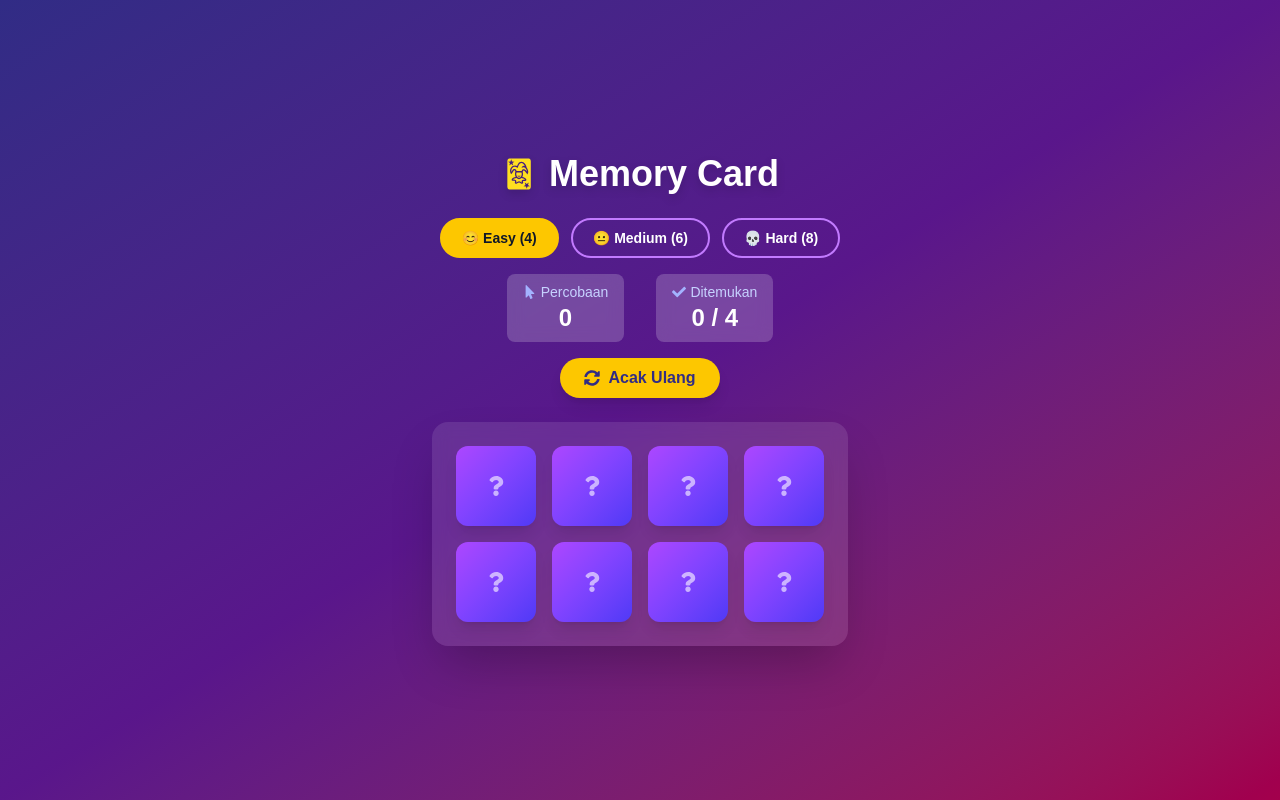
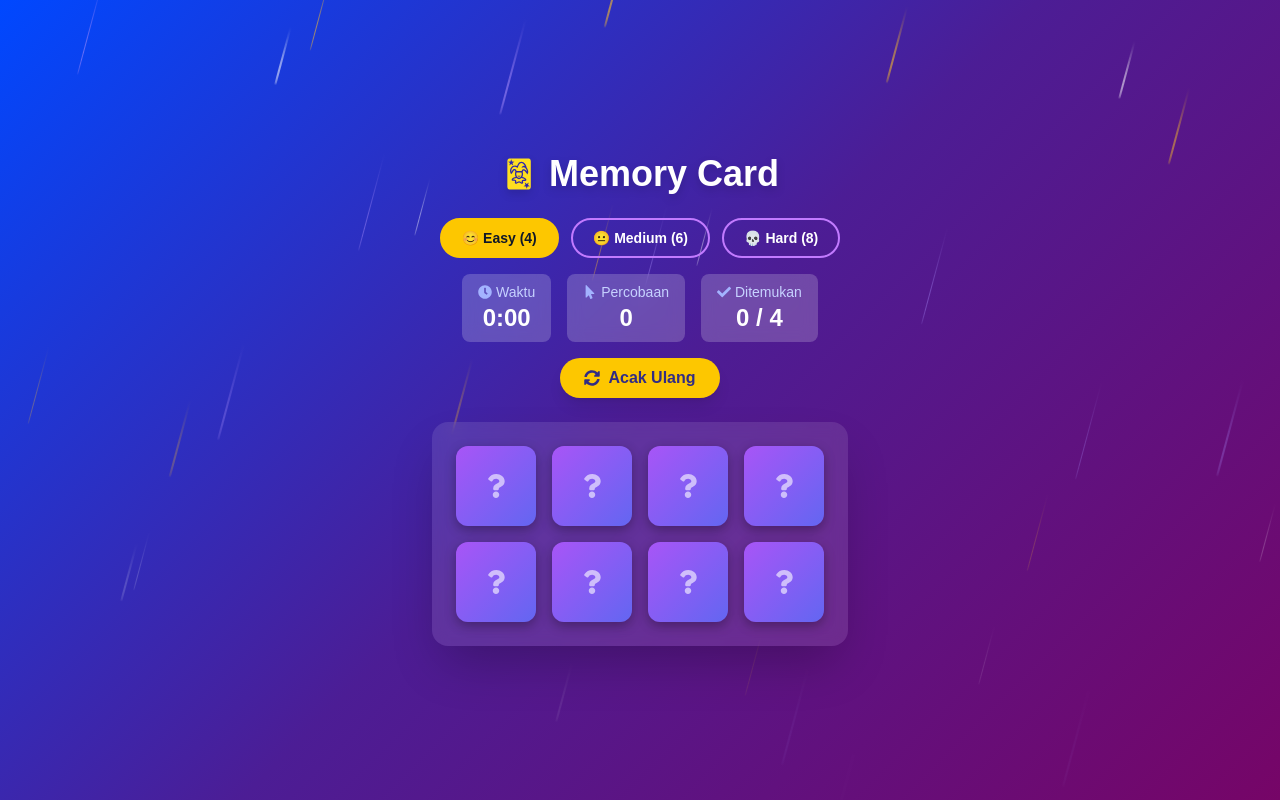
Before and after one commit to j3pa/GD4_C_2890, a Next.js app in the folder gd4_c_2890/: page / in a window 1280 px wide. Built offline with nearby package versions, Linux system fonts and the light colour scheme.

Commit message:
update codingan
nambahin efek bintang jatuh dan lain lain

```diff
--- a/gd4_c_2890/src/app/globals.css
+++ b/gd4_c_2890/src/app/globals.css
@@ -13,8 +13,8 @@
 }
 
 body {
-  background: var(--background);
-  color: var(--foreground);
+  background: linear-gradient(135deg, #0048ff, #4c1d95, #760567);
+  min-height: 100vh;
   font-family: Arial, Helvetica, sans-serif;
 }
 
@@ -37,6 +37,62 @@ body {
   100% { transform: scale(1);   opacity: 1; }
 }
 
+
+/* Animasi pop untuk icon saat kartu terbuka */
+@keyframes popIn {
+  0%   { transform: scale(0.5); opacity: 0; }
+  70%  { transform: scale(1.2); }
+  100% { transform: scale(1);   opacity: 1; }
+}
+
+/* Container bintang: cover seluruh layar, di belakang konten */
+.stars-container {
+  position: fixed;
+  top: 0;
+  left: 0;
+  width: 100%;
+  height: 100%;
+  z-index: 0;
+  pointer-events: none; /* tidak ganggu klik */
+  overflow: hidden;
+}
+
+/* Satu bintang jatuh */
+.star {
+  position: absolute;
+  top: -120px; /* mulai dari atas layar */
+  background: linear-gradient(
+    to bottom,
+    rgba(255, 255, 255, 0),   /* transparan di atas */
+    rgba(255, 255, 255, 0.9)  /* putih di ujung bawah */
+  );
+  border-radius: 50%;
+  animation: falling linear infinite;
+}
+
+/* Variasi warna bintang */
+.star:nth-child(3n)   {
+  background: linear-gradient(to bottom, transparent, #a78bfa); /* ungu */
+}
+.star:nth-child(3n+1) {
+  background: linear-gradient(to bottom, transparent, #ffffff); /* putih */
+}
+.star:nth-child(3n+2) {
+  background: linear-gradient(to bottom, transparent, #fbbf24); /* kuning */
+}
+
+/* Animasi jatuh diagonal */
+@keyframes falling {
+  0% {
+    transform: translateY(0) rotate(15deg);
+    opacity: 1;
+  }
+  100% {
+    transform: translateY(110vh) rotate(15deg);
+    opacity: 0;
+  }
+}
+
 .animate-bounce-once {
   animation: bounce-once 0.3s ease-out;
 }
--- a/gd4_c_2890/src/app/layout.js
+++ b/gd4_c_2890/src/app/layout.js
@@ -16,13 +16,41 @@ export const metadata = {
   description: "Latihan React Dasar - Memory Card Game",
 };
 
+
+const STARS = Array.from({ length: 30 }, (_, i) => ({
+  id: i,
+  left:     `${(i * 37 + 11) % 100}%`,        // posisi horizontal tersebar merata
+  duration: `${2 + (i * 0.3) % 4}s`,           // durasi jatuh: 2–6 detik
+  delay:    `${(i * 0.7) % 5}s`,               // delay mulai: 0–5 detik
+  width:    `${1 + (i % 2)}px`,                // lebar: 1–2px
+  height:   `${60 + (i % 3) * 20}px`,          // panjang: 60–100px
+}));
+
 export default function RootLayout({ children }) {
   return (
     <html lang="en">
-      <body
-        className={`${geistSans.variable} ${geistMono.variable} antialiased`}
-      >
-        {children}
+      <body className={`${geistSans.variable} ${geistMono.variable} antialiased`}>
+
+        <div className="stars-container">
+          {STARS.map((star) => (
+            <div
+              key={star.id}
+              className="star"
+              style={{
+                left:            star.left,
+                animationDuration: star.duration,
+                animationDelay:  star.delay,
+                width:           star.width,
+                height:          star.height,
+              }}
+            />
+          ))}
+        </div>
+
+        <div className="relative z-10">
+          {children}
+        </div>
+
       </body>
     </html>
   );
--- a/gd4_c_2890/src/app/page.js
+++ b/gd4_c_2890/src/app/page.js
@@ -18,6 +18,7 @@ const ICONS = [
   { icon: IoDiamond,      color: '#4747e1' },
   { icon: FaBoltLightning,color: '#a78bfa' },
 ];
+
 
 const DIFFICULTY_CONFIG = {
   easy:   { pairs: 4, label: 'Easy (4)',   icon: '😊' },
@@ -127,7 +128,7 @@ export default function Home() {
   const totalPairs = DIFFICULTY_CONFIG[difficulty].pairs;
 
   return (
-    <div className="min-h-screen flex flex-col items-center justify-center bg-gradient-to-br from-indigo-900 via-purple-900 to-pink-800 p-4">
+    <div className="min-h-screen flex flex-col items-center justify-center ">
       <h1 className="text-4xl font-bold mb-6 text-white drop-shadow-lg flex items-center gap-3">
         <GiCardJoker className="text-yellow-300 text-4xl" />
         Memory Card
@@ -160,7 +161,6 @@ export default function Home() {
         isWon={isWon}
       />
 
-
       <div className="bg-white/10 backdrop-blur-sm p-6 rounded-2xl shadow-2xl">
         <GameBoard
           cards={cards}
--- a/gd4_c_2890/src/components/Card.js
+++ b/gd4_c_2890/src/components/Card.js
@@ -1,7 +1,9 @@
-import React from "react";
+import React, { useState } from "react";
 import { FaQuestion } from "react-icons/fa";
 
 function Card({ card, isFlipped, isMatched, onFlip }) {
+  const [isHovered, setIsHovered] = useState(false);
+
   const handleClick = () => {
     if (!isFlipped && !isMatched) {
       onFlip(card.id);
@@ -11,73 +13,93 @@ function Card({ card, isFlipped, isMatched, onFlip }) {
   const isOpen = isFlipped || isMatched;
   const IconComponent = card.icon;
 
+  const getBackGradient = () => {
+    if (isHovered && !isOpen) {
+      return 'linear-gradient(135deg, #f0abfc, #818cf8)'; // pink ke biru
+    }
+    return 'linear-gradient(135deg, #a855f7, #6366f1)';
+  };
+
   return (
-    // Wrapper: perspective agar efek 3D terlihat
     <div
       onClick={handleClick}
+// buat deteksi mouse hover
+      onMouseEnter={() => setIsHovered(true)}
+      onMouseLeave={() => setIsHovered(false)}
       className="w-20 h-20 cursor-pointer select-none"
       style={{ perspective: '600px' }}
     >
-      {/* Inner: yang dirotasi saat flip */}
       <div
         style={{
           width: '100%',
           height: '100%',
           position: 'relative',
           transformStyle: 'preserve-3d',
-          transition: 'transform 0.5s ease',
-          // muter 180 derajat saat flipped/matched
-          transform: isOpen ? 'rotateY(180deg)' : 'rotateY(0deg)',
+          transform: isOpen
+            ? 'rotateY(180deg)'
+            : isHovered
+              ? 'rotateY(0deg) scale(1.1) translateY(-4px)'
+              : 'rotateY(0deg) scale(1)',
+          transition: 'transform 0.5s ease, box-shadow 0.3s ease',
+          borderRadius: '12px',
+
+          boxShadow: isHovered && !isOpen
+            ? '0 0 20px rgba(192, 132, 252, 0.8), 0 8px 20px rgba(0,0,0,0.3)'
+            : '0 4px 12px rgba(0,0,0,0.3)',
         }}
       >
 
-        {/* SISI BELAKANG: tampil saat belum dibalik (?) */}
         <div
-          className="absolute inset-0 flex items-center justify-center rounded-xl bg-gradient-to-br from-purple-500 to-indigo-600 shadow-lg hover:shadow-xl"
           style={{
+            position: 'absolute',
+            inset: 0,
+            display: 'flex',
+            alignItems: 'center',
+            justifyContent: 'center',
+            borderRadius: '12px',
             backfaceVisibility: 'hidden',
-            // Sisi belakang default menghadap depan
+
+            background: getBackGradient(),
+            transition: 'background 0.3s ease',
           }}
         >
-          <FaQuestion className="text-white/60 text-xl" />
+          <FaQuestion
+            style={{
+              color: isHovered ? 'rgba(255,255,255,0.9)' : 'rgba(255,255,255,0.6)',
+              fontSize: '1.5rem',
+              transition: 'color 0.3s ease',
+            }}
+          />
         </div>
 
-        {/* SISI DEPAN: tampil saat kartu terbuka (icon) */}
+
         <div
-          className={`absolute inset-0 flex items-center justify-center rounded-xl shadow-md
-            ${isMatched
-              ? 'bg-green-100 ring-2 ring-green-400'  // matched: hijau
-              : 'bg-white'                              // flipped: putih
-            }`}
           style={{
+            position: 'absolute',
+            inset: 0,
+            display: 'flex',
+            alignItems: 'center',
+            justifyContent: 'center',
+            borderRadius: '12px',
             backfaceVisibility: 'hidden',
-            // Sisi depan awalnya menghadap belakang, perlu di-rotate 180deg
             transform: 'rotateY(180deg)',
+            background: isMatched ? '#dcfce7' : '#ffffff',
+            border: isMatched ? '2px solid #4ade80' : 'none',
           }}
         >
           <IconComponent
             style={{
               color: card.color,
               fontSize: '2rem',
-              // Animasi pop saat kartu terbuka
-              animation: isOpen ? 'popIn 0.3s ease 0.25s both' : 'none',
+              opacity: isOpen ? 1 : 0,
+              transform: isOpen ? 'scale(1)' : 'scale(0.5)',
+            transition: 'opacity 0.2s ease, transform 0.5s ease',
             }}
           />
         </div>
-
       </div>
     </div>
   );
 }
 
 export default Card;
-
-/*
-  Tambahkan animasi ini di globals.css:
-
-  @keyframes popIn {
-    0%   { transform: scale(0.5); opacity: 0; }
-    70%  { transform: scale(1.2); }
-    100% { transform: scale(1);   opacity: 1; }
-  }
-*/
--- a/gd4_c_2890/src/components/GameBoard.js
+++ b/gd4_c_2890/src/components/GameBoard.js
@@ -1,9 +1,27 @@
 import React from "react";
 import Card from "./Card";
 
-function GameBoard({ cards, flippedCards, matchedCards, onFlip }) {
+// Jumlah kolom grid sesuai difficulty
+// easy: 4 kartu = 4 kolom (1 baris)... tapi lebih bagus 4 kolom 2 baris
+// medium: 12 kartu = 4 kolom 3 baris
+// hard: 16 kartu = 4 kolom 4 baris
+const COLS_MAP = {
+  easy:   4,
+  medium: 4,
+  hard:   4,
+};
+
+// Tailwind grid class sesuai jumlah kolom
+const GRID_COLS_CLASS = {
+  4: 'grid-cols-4',
+};
+
+function GameBoard({ cards, flippedCards, matchedCards, onFlip, difficulty }) {
+  const cols = COLS_MAP[difficulty] || 4;
+  const gridClass = GRID_COLS_CLASS[cols] || 'grid-cols-4';
+
   return (
-        <div className="grid grid-cols-4 gap-4 justify-items-center">
+    <div className={`grid ${gridClass} gap-4 justify-items-center`}>
       {cards.map((card) => (
         <Card
           key={card.id}
--- a/gd4_c_2890/src/components/ScoreBoard.js
+++ b/gd4_c_2890/src/components/ScoreBoard.js
@@ -1,35 +1,47 @@
 import React from "react";
-import { FaClock, FaMousePointer, FaCheck, FaSyncAlt, FaRedo} from 'react-icons/fa';
+import { FaClock, FaMousePointer, FaCheck, FaSyncAlt, FaRedo } from 'react-icons/fa';
 
-function ScoreBoard({ moves, matchedCount, totalPairs, onReset }) {
+function ScoreBoard({ moves, matchedCount, totalPairs, time, formatTime, onReset, isWon }) {
     const isGameComplete = matchedCount === totalPairs;
 
     return (
         <div className="text-center mb-6">
-            <div className= "flex justify-center gap-8 mb-4">
+            <div className="flex justify-center gap-4 mb-4">
+
+                <div className="bg-white/20 backdrop-blur-sm px-4 py-2 rounded-lg">
+                    <p className="text-sm text-indigo-200 flex items-center justify-center gap-1">
+                        <FaClock className="text-indigo-300" /> Waktu
+                    </p>
+                    <p className="text-2xl font-bold text-white">
+                        {formatTime(time)}
+                    </p>
+                </div>
+
                 <div className="bg-white/20 backdrop-blur-sm px-4 py-2 rounded-lg">
                     <p className="text-sm text-indigo-200 flex items-center justify-center gap-1">
                         <FaMousePointer className="text-indigo-300" /> Percobaan
                     </p>
                     <p className="text-2xl font-bold text-white">{moves}</p>
                 </div>
+
                 <div className="bg-white/20 backdrop-blur-sm px-4 py-2 rounded-lg">
                     <p className="text-sm text-indigo-200 flex items-center justify-center gap-1">
                         <FaCheck className="text-indigo-300" /> Ditemukan
                     </p>
                     <p className="text-2xl font-bold text-white">{matchedCount} / {totalPairs}</p>
                 </div>
+
             </div>
 
             {isGameComplete && (
                 <p className="text-yellow-300 font-bold text-lg mb-2 animate-pulse">
-                        Selamat! Kamu Menang dalam {moves} percobaan!
+                    🏆 Selamat! Selesai dalam waktu {formatTime(time)} dengan {moves} percobaan!
                 </p>
             )}
 
             <button
                 onClick={onReset}
-                className={'px-6 py-2 bg-yellow-400 text-indigo-900 font-bold rounded-full hover:bg-yellow-300 transition-colors duration-200 shadow-lg flex items-center gap-2 mx-auto'}
+                className="px-6 py-2 bg-yellow-400 text-indigo-900 font-bold rounded-full hover:bg-yellow-300 transition-colors duration-200 shadow-lg flex items-center gap-2 mx-auto"
             >
                 {isGameComplete ? <FaRedo /> : <FaSyncAlt />}
                 {isGameComplete ? "Main Lagi" : "Acak Ulang"}
```
Lines whose indentation alone changed are shown as unchanged.
